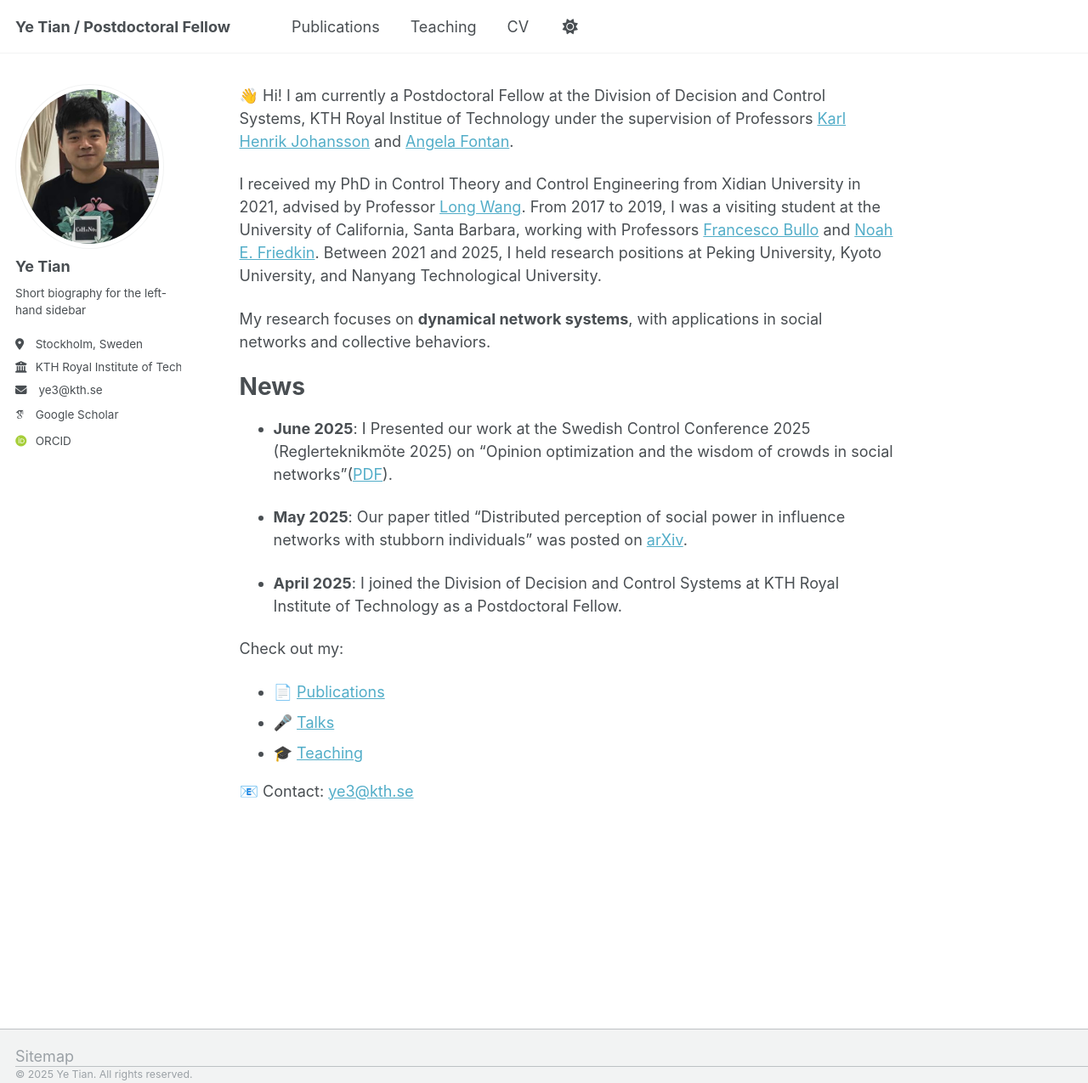
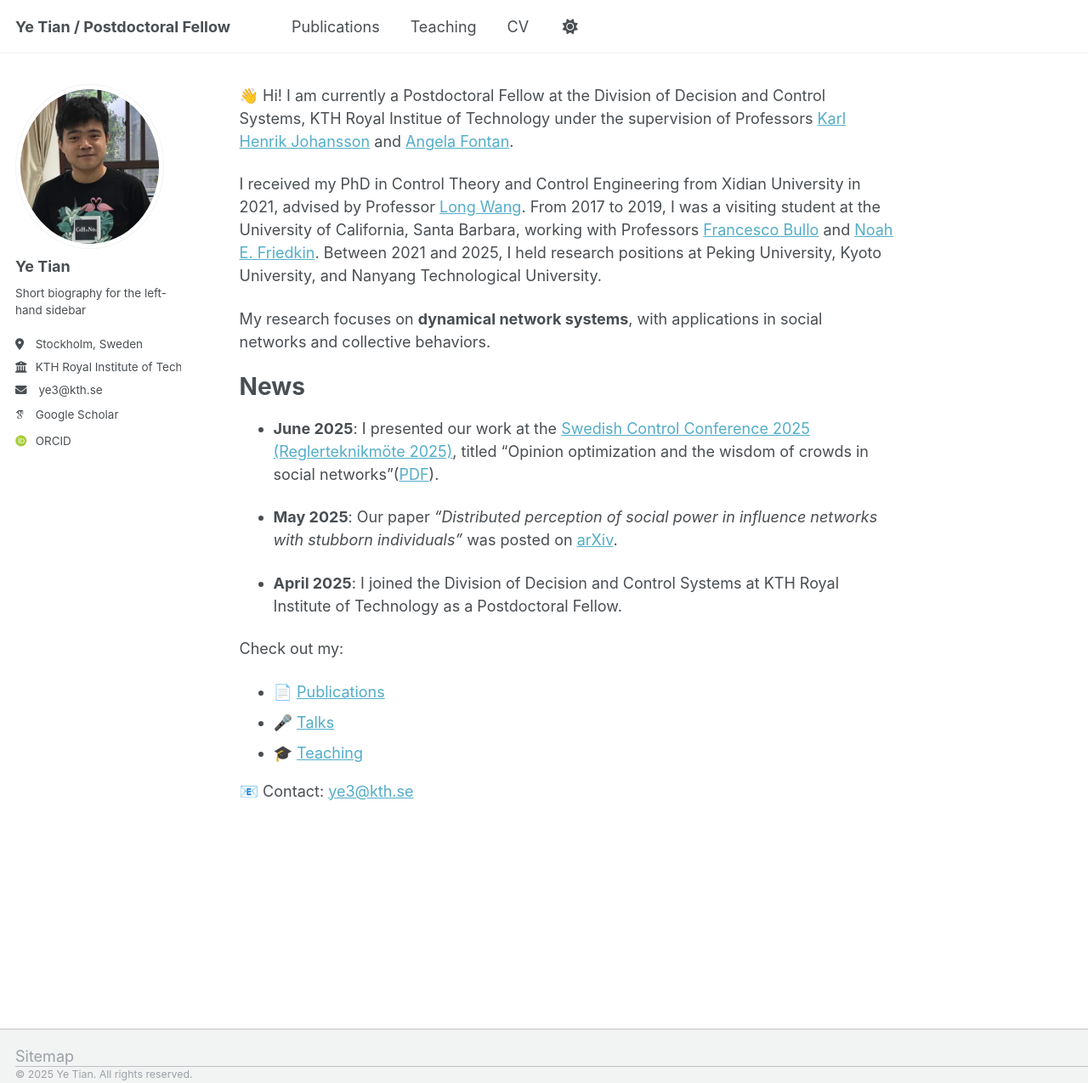
Before and after one commit to tinybeta/tinybeta.github.io, a Jekyll site: the page built from _pages/about.md, in a window 1280 px wide and 1275 px high. Shown: the whole window at 85% size. Built offline with Jekyll 4.4.1, drawn with Linux system fonts in a browser that asks for light colours; some web fonts are replaced; a script that is not in the unit is left out.

```diff
--- a/_pages/about.md
+++ b/_pages/about.md
@@ -11,14 +11,13 @@ redirect_from:
 
 I received my PhD in Control Theory and Control Engineering from Xidian University in 2021, advised by Professor [Long Wang](https://www.ai.pku.edu.cn/en/info/1406/1812.htm). From 2017 to 2019, I was a visiting student at the University of California, Santa Barbara, working with Professors [Francesco Bullo](https://fbullo.github.io/) and [Noah E. Friedkin](https://www.soc.ucsb.edu/people/noah-friedkin). Between 2021 and 2025, I held research positions at Peking University, Kyoto University, and Nanyang Technological University.
 
-
 My research focuses on **dynamical network systems**, with applications in social networks and collective behaviors.
 
 News
 ======
-- **June 2025**: I Presented our work at the Swedish Control Conference 2025 (Reglerteknikmöte 2025) on "Opinion optimization and the wisdom of crowds in social networks"([PDF](https://tinybeta.github.io/assets/papers/SCC2025.pdf)).
+- **June 2025**: I presented our work at the [Swedish Control Conference 2025 (Reglerteknikmöte 2025)](https://reglermote2025.control.lth.se/), titled "Opinion optimization and the wisdom of crowds in social networks"([PDF](https://tinybeta.github.io/assets/papers/SCC2025.pdf)).
 
-- **May 2025**: Our paper titled "Distributed perception of social power in influence networks with stubborn individuals" was posted on [arXiv](https://arxiv.org/abs/2506.01169).
+- **May 2025**: Our paper _"Distributed perception of social power in influence networks with stubborn individuals"_ was posted on [arXiv](https://arxiv.org/abs/2506.01169).
 
 - **April 2025**: I joined the Division of Decision and Control Systems at KTH Royal Institute of Technology as a Postdoctoral Fellow.
 
```
